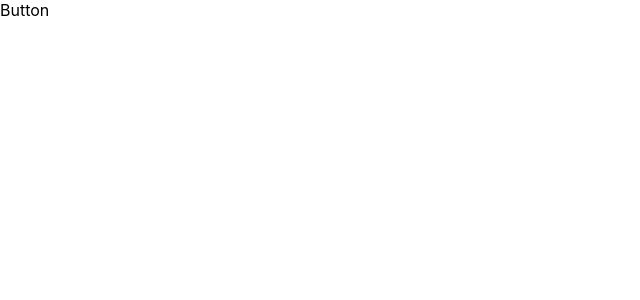
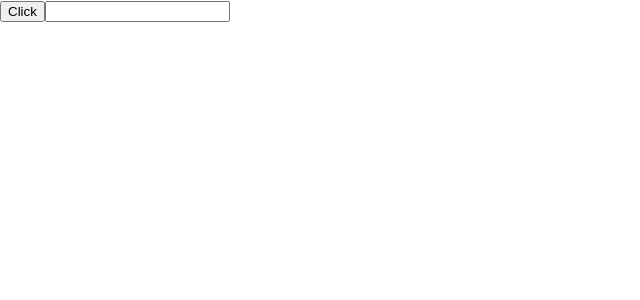
Before and after one commit to Haybuka/TS-Overview, a React (Create React App) app: page / in a window 1280 px wide. Shown: the top 300 px of the page, without its empty margins (0-640 px from the left). Built offline with nearby package versions, Linux system fonts and the light colour scheme.

Commit message:
Events change and click

```diff
--- a/src/components/Events/Button.tsx
+++ b/src/components/Events/Button.tsx
@@ -1,10 +1,10 @@
 import React from 'react';
 type ButtonProps = {
-  //for function that do not have a return, and takes
-  handleClick: (event: React.MouseEvent<HTMLButtonElement>) => void;
+  //for function that do not have a return, and sends up a value
+  handleClick: (event: React.MouseEvent<HTMLButtonElement>, id: number) => void;
 };
-const Button = (props: ButtonProps) => {
-  return <div>Button</div>;
+const Button = ({ handleClick }: ButtonProps) => {
+  return <button onClick={(event) => handleClick(event, 1)}>Click</button>;
 };
 
 export default Button;
--- a/src/components/Events/Events.tsx
+++ b/src/components/Events/Events.tsx
@@ -1,10 +1,28 @@
-import React from 'react';
+import React, { useState } from 'react';
 import Button from './Button';
+import Input from './Input';
 
 const Events = () => {
+  const [change, setChange] = useState('');
+  //type the function for button click
+  const handleClick = (
+    event: React.MouseEvent<HTMLButtonElement>,
+    id: number
+  ): void => {
+    console.log(event, id);
+  };
+
+  //Type the onChange function
+  const handleInputChange = (
+    event: React.ChangeEvent<HTMLInputElement>
+  ): void => {
+    setChange(event.target.value);
+  };
   return (
     <div>
-      <Button handleClick={() => console.log('clicked')} />
+      <Button handleClick={handleClick} />
+      {change}
+      <Input type="text" handleChange={handleInputChange} value={change} />
     </div>
   );
 };
--- /dev/null
+++ b/src/components/Events/Input.tsx
@@ -0,0 +1,12 @@
+import React from 'react';
+
+type InputProps = {
+  type: string;
+  handleChange: (event: React.ChangeEvent<HTMLInputElement>) => void;
+  value: string;
+};
+const Input = ({ type, handleChange, value }: InputProps) => {
+  return <input type={type} onChange={handleChange} value={value} />;
+};
+
+export default Input;
```
